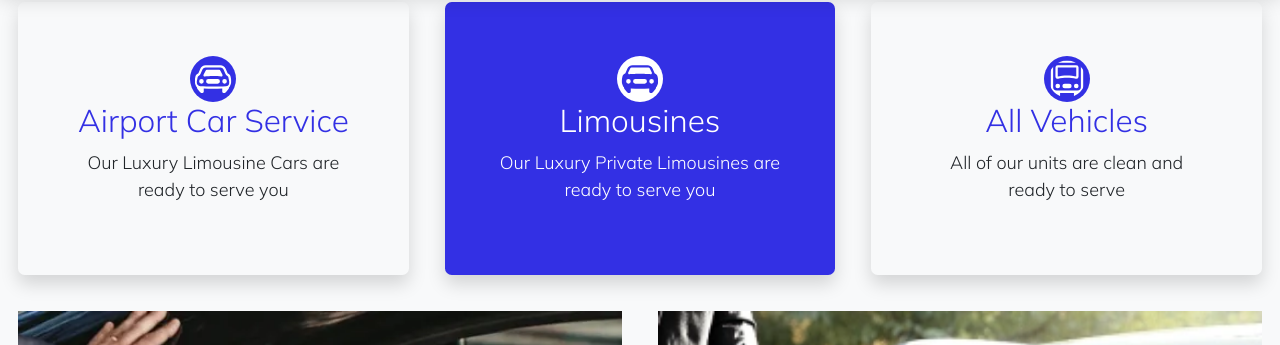
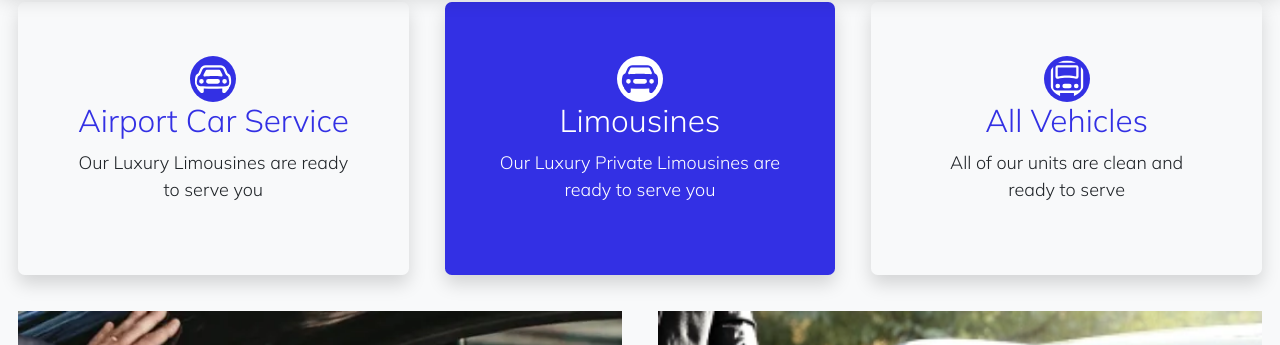
Before and after one commit to wynngrand/grandlimowarner-robins, a Jekyll site: the page built from index.md, in a window 1280 px wide and 900 px high, scrolled down 1292 px. Shown: the part 109-454 px from the top of the window. Built offline with Jekyll 4.4.1, drawn with Linux system fonts in a browser that asks for light colours.

Commit message:
Update from Forestry.io wynngrand updated _config.yml

```diff
--- a/_config.yml
+++ b/_config.yml
@@ -6,7 +6,7 @@ cover: "/assets/img/warnerrobinscarwebsite.webp"
 url: https://www.grandlimowarnerrobins.com
 badge:
   title1: Airport Car Service
-  text1: Our Luxury Limousine Cars are ready to serve you
+  text1: Our Luxury Limousines are ready to serve you
   title2: Limousines
   text2: Our Luxury Private Limousines are ready to serve you
   title3: All Vehicles
```
